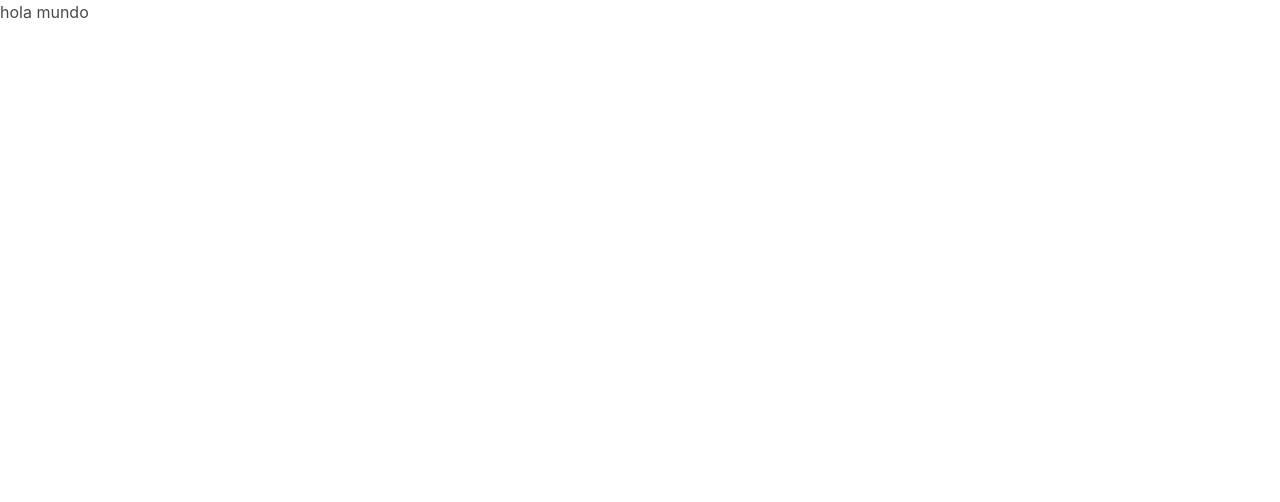
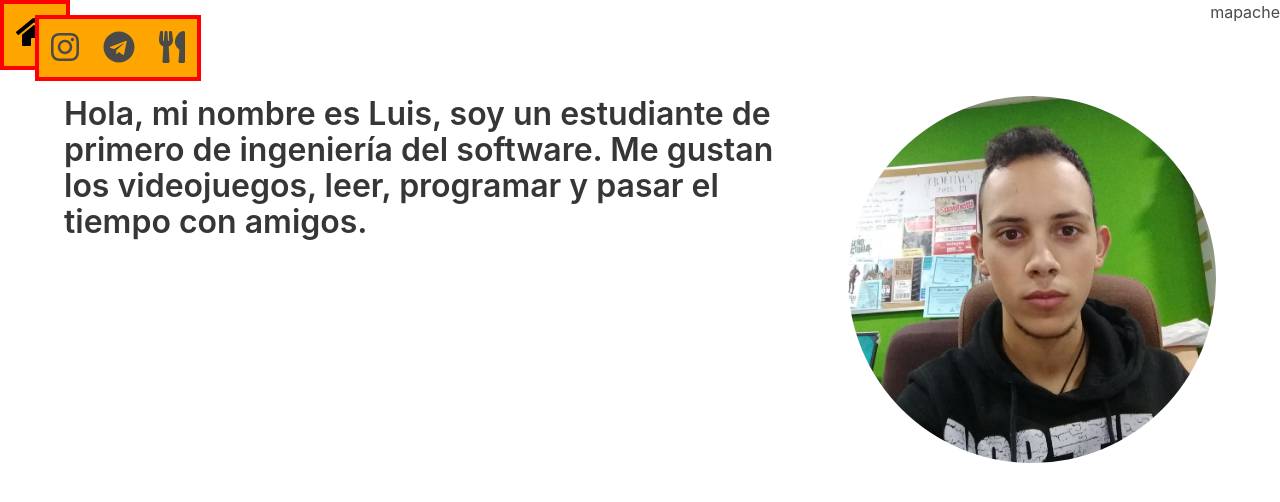
Before and after one commit to lmlombardo/PaginaLuis, a plain HTML site: page index.html in a window 1280 px wide. Drawn offline with nearby package versions, Linux system fonts and the light colour scheme.

Commit message:
Empezada la pagina, crado navcar y foto

```diff
--- a/index.html
+++ b/index.html
@@ -4,10 +4,56 @@
     <meta charset="utf-8">
     <meta name="viewport" content="width=device-width, initial-scale=1">
     <link rel="stylesheet" href="https://cdnjs.cloudflare.com/ajax/libs/bulma/0.7.4/css/bulma.min.css">
+    <link rel="stylesheet" type="text/css" href="./styles.css">
     <script defer src="https://use.fontawesome.com/releases/v5.3.1/js/all.js"></script>
+    <script src="js/main.js"></script>
     <title>Pagina de Luis</title>
   </head>
   <body>
-    hola mundo
+    <nav class="navbar" role="navigation" aria-label="main navigation">
+      <div class="navbar-brand">
+              <div class="marco column">
+                <i class="fas fa-home fa-2x"></i>
+              </div>
+      </div>
+      <div class="navbar-menu centrar">
+        <div class="card-content">
+          <span class=" icon is-large">
+            <div class="columns marco2">
+              <div class="column">
+                <i onclick="redirection('https://www.instagram.com/luis_lombardis/')"class="fab fa-instagram fa-2x"></i>
+              </div>
+              <div class="column">
+                <i onclick="redirection('https://telegram.me/electricluis')"class="fab fa-telegram fa-2x "></i>
+              </div>
+              <div class="column">
+                <i onclick="redirection('https://ohmygame.bar')"class="fas fa-utensils fa-2x "></i>
+              </div>
+            </div>
+          </span>
+        </div>
+        <div class="navbar-end">
+          mapache
+        </div>
+      </div>
+    </nav>
+    <div class="container ">
+      <div class="columns">
+        <div class="column is-two-thirds">
+           <h3 class="title is-3">Hola, mi nombre es Luis, soy un estudiante de primero de ingeniería del software. Me gustan los videojuegos, leer, programar y pasar el tiempo con amigos.</h3>
+          <div class="">
+
+          </div>
+        </div>
+        <div class="column level-item has-text-centered">
+            <figure class="image is-360x360">
+              <img class="is-rounded" src="images/foto.jpg">
+            </figure>
+        </div>
+      </div>
+    </div>
+    <div class="container">
+
+    </div>
   </body>
 </html>
--- /dev/null
+++ b/js/main.js
@@ -0,0 +1,4 @@
+function redirection(url){
+  var win = window.open(url,);
+  win.focus();
+}
--- /dev/null
+++ b/styles.css
@@ -0,0 +1,16 @@
+.marco{
+	border: solid 0.3rem red;
+	color:black;
+	background-color: orange;
+	height: 70px;
+	width: 70px;
+}
+.marco2{
+
+	border: solid 0.3rem red;
+	background-color: orange;
+}
+.centrar{
+
+	align-content: center;
+}
```
Also changed, not shown: images/foto.jpg (added).
